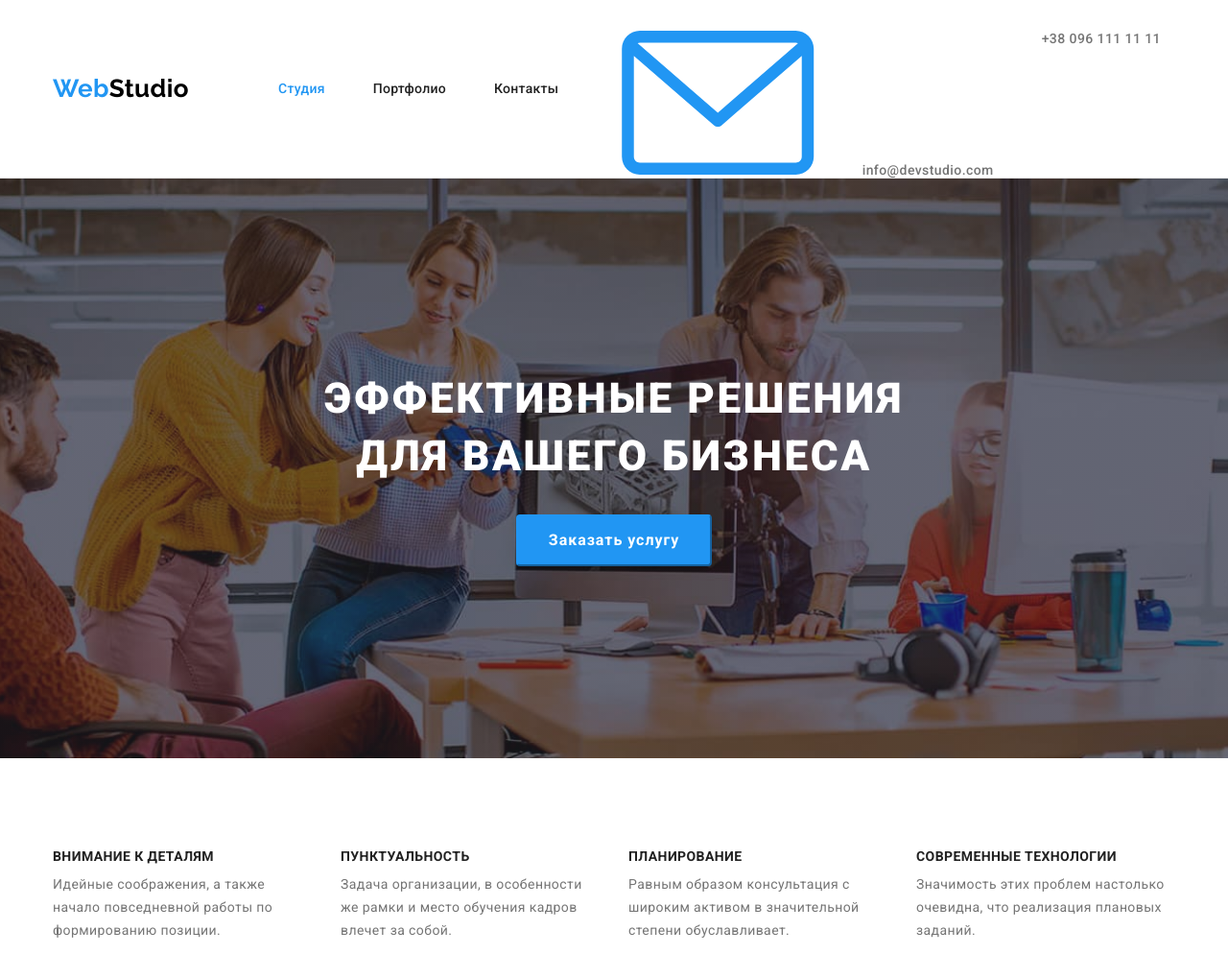
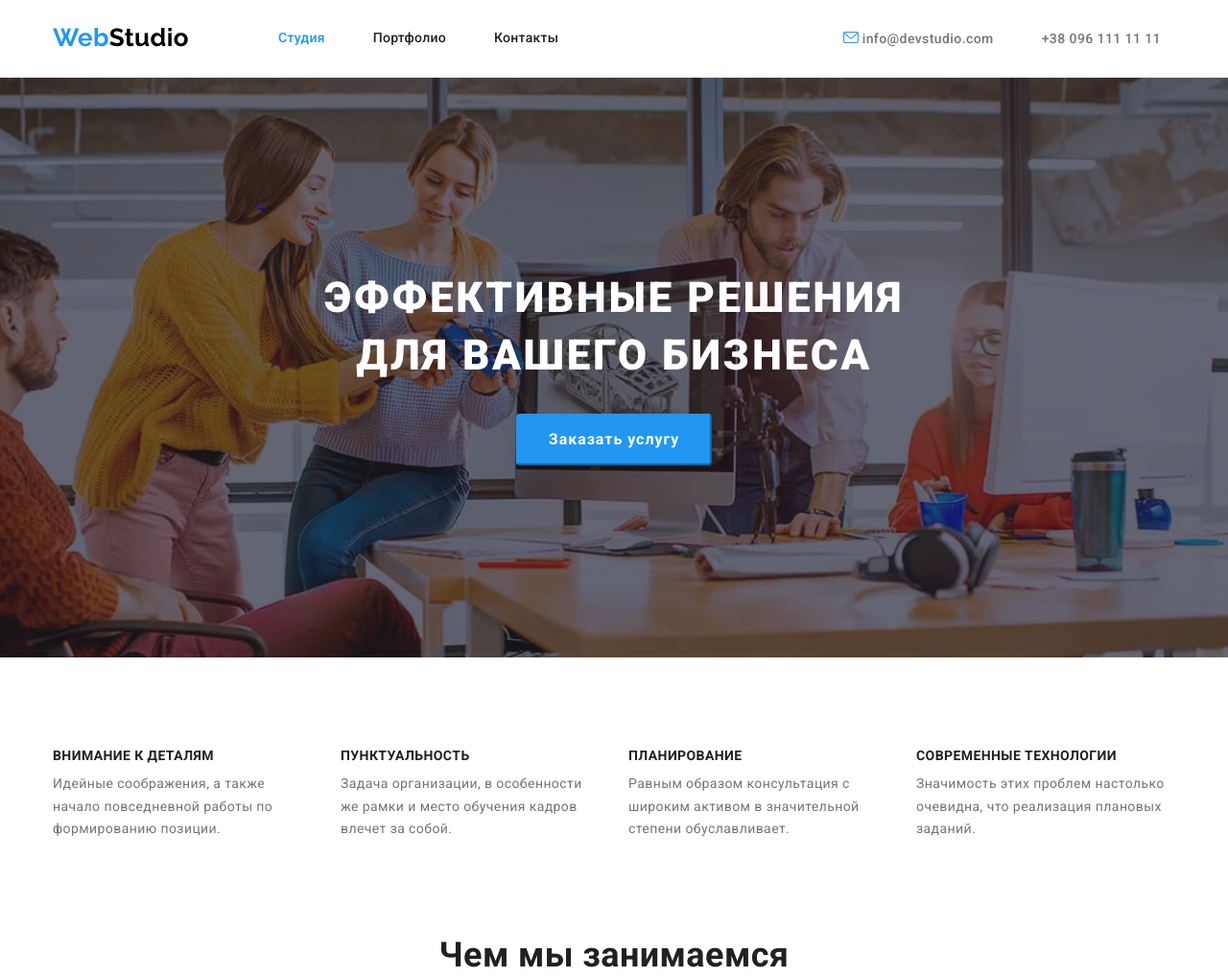
Before and after one commit to Evgusha/goit-markup-hw-04, a plain HTML site: page index.html in a window 1280 px wide. Shown: the top 1019 px of the page at 96% size. Drawn offline with nearby package versions, Linux system fonts and the light colour scheme.

Commit message:
проверка

```diff
--- a/index.html
+++ b/index.html
@@ -31,9 +31,9 @@
                     <li>
 
                         <a href="mailto:info@devstudio.com" class="link mail">
-                            <svg class="icon">
+                            <svg class="icon" width="16" height="12">
                             <use href="./img/symbol-defs.svg#icon-mail"></use>
-                            </svg>info@devstudio.com
+                            </svg> info@devstudio.com
                         </a>
                     </li>
 
```
